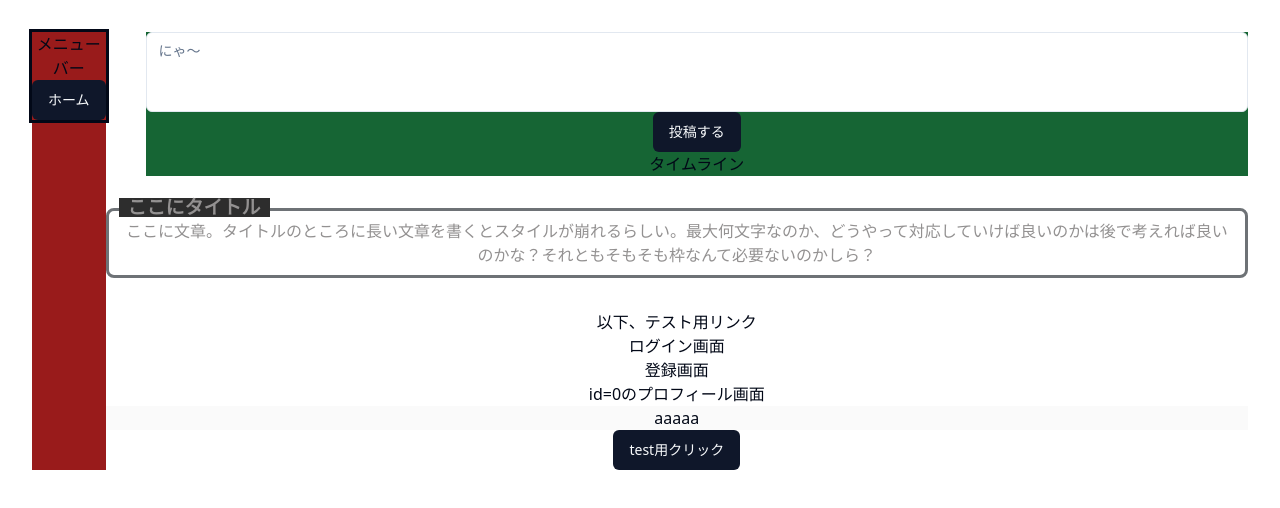
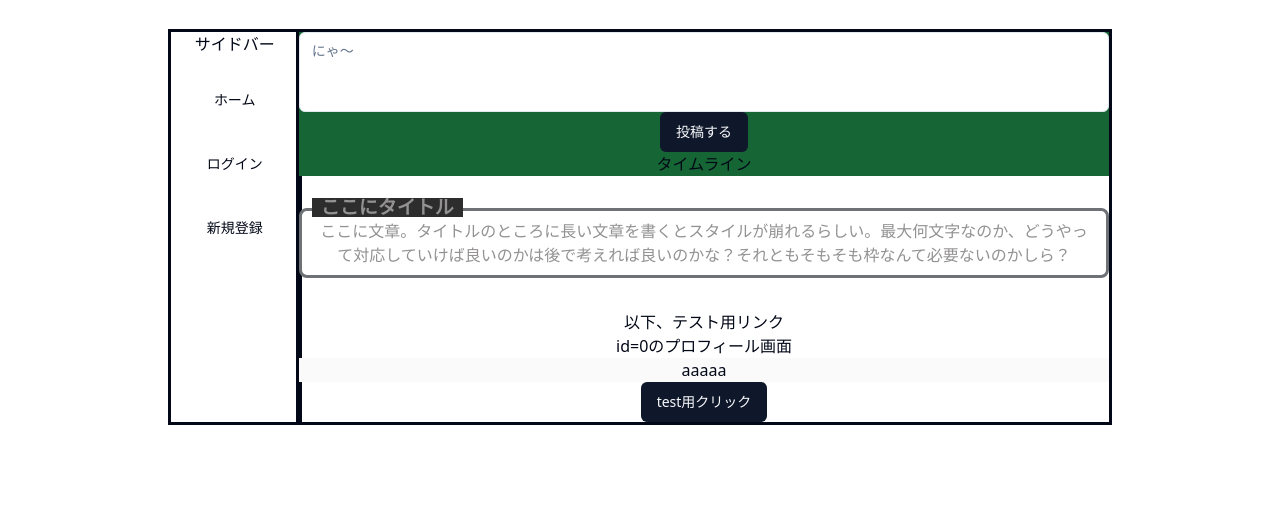
Before and after one commit to Rei1449/sns, a React (Vite) app in the folder frontend/: page / in a window 1280 px wide. Shown: the top 508 px of the page. Built offline with nearby package versions, Linux system fonts and the light colour scheme.

Commit message:
ホームとサイドバーのレイアウト変更

```diff
--- a/frontend/src/home_and_profile/Home.tsx
+++ b/frontend/src/home_and_profile/Home.tsx
@@ -2,18 +2,18 @@ import Timeline from './Timeline.tsx';
 import CreatePost from './CreatePost.tsx';
 import './Home.css'
 import { Link } from 'react-router-dom';
-import MenuBar from './MenuBar.tsx';
+import SideBar from './SideBar.tsx';
 import { Button } from '@/components/ui/Button.tsx';
 
 export default function Home() {
     return (
-        <div className='flex'>
-            <div className='bg-red-800 w-30 h-1000 text-center sticky'>
-                <MenuBar />
+        <div className='flex justify-center'>
+            <div className='basis-32 outline'>
+                <SideBar />
             </div>
 
-            <div>
-                <div className="bg-green-800 w-70 h-1000 text-center ml-10">
+            <div className='flex-initial basis-2/3 outline'>
+                <div className="bg-green-800 w-70 h-1000 text-center">
                     <CreatePost createrId = { 0 /*自分のid*/ } />
                     <Timeline />
                 </div>
@@ -24,8 +24,6 @@ export default function Home() {
                 </div>
 
                 <h2 className='homeH2'>以下、テスト用リンク</h2>
-                <Link to="/login">ログイン画面</Link> <br/>
-                <Link to="/register">登録画面</Link> <br/>
                 <Link to="/profile/0">id=0のプロフィール画面</Link>
 
                 <div className="bg-neutral-50 dark:bg-white">
--- a/frontend/src/home_and_profile/MenuBar.tsx
+++ /dev/null
@@ -1,13 +0,0 @@
-import { Button } from "@/components/ui/Button";
-import { useNavigate } from "react-router-dom"
-
-export default function MenuBar() {
-    const nav = useNavigate();
-
-    return (
-        <div className="outline">
-            <p>メニューバー</p>
-            <Button onClick={ () => nav("/") }> ホーム </Button>
-        </div>
-    )
-}
--- a/frontend/src/home_and_profile/Profile.tsx
+++ b/frontend/src/home_and_profile/Profile.tsx
@@ -1,5 +1,4 @@
 import { useEffect, useState } from "react";
-import { userData } from "../utils/connectionData";
 import Timeline from "./Timeline";
 import { getFetchJson } from "@/utils/utils";
 import { useParams } from "react-router-dom";
--- /dev/null
+++ b/frontend/src/home_and_profile/SideBar.tsx
@@ -0,0 +1,15 @@
+import { Button } from "@/components/ui/Button";
+import { useNavigate } from "react-router-dom"
+
+export default function SideBar() {
+    const nav = useNavigate();
+
+    return (
+        <div className="flex flex-col min-w-32">
+            <p>サイドバー</p> <br/>
+            <Button variant='ghost' onClick={ () => nav("/") }> ホーム </Button> <br/>
+            <Button variant='ghost' onClick={ () => nav("/login") }> ログイン </Button> <br/>
+            <Button variant='ghost' onClick={ () => nav("/register") }> 新規登録 </Button> <br/>
+        </div>
+    )
+}
--- a/frontend/src/login_and_register/Login.tsx
+++ b/frontend/src/login_and_register/Login.tsx
@@ -16,7 +16,7 @@ export default function Login() {
 
     return (
         <div className="m-auto mt-20 w-96 h-auto outline rounded-3xl p-10">
-            <h1>ログイン画面</h1>
+            <h1>ログイン</h1>
             <h2>Todo:ハッシュ化</h2>
             <br/>
 
@@ -28,7 +28,7 @@ export default function Login() {
 
                     <div className="flex flex-row-reverse justify-between">
                         <Button
-                            variant="outline"
+                            variant="default"
                             type="submit"> ログイン </Button>
                         <Button
                             variant="outline"
--- a/frontend/src/login_and_register/Register.tsx
+++ b/frontend/src/login_and_register/Register.tsx
@@ -12,7 +12,7 @@ export default function Register() {
 
     return (
         <div className="m-auto mt-20 w-96 h-auto outline rounded-3xl p-10">
-            <h1>登録画面</h1>
+            <h1>新規登録</h1>
             <br/>
             <Form {...formHook}>
                 <form onSubmit={formHook.handleSubmit((data) => {
@@ -26,7 +26,7 @@ export default function Register() {
 
                     <div className="flex flex-row-reverse justify-between">
                         <Button
-                            variant="outline"
+                            variant="default"
                             type="submit"> 登録 </Button>
                         <Button
                             variant="outline"
```
